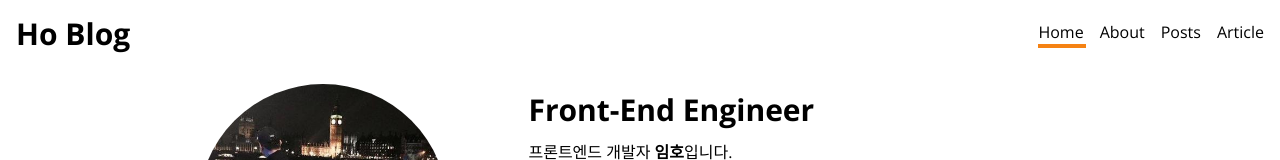
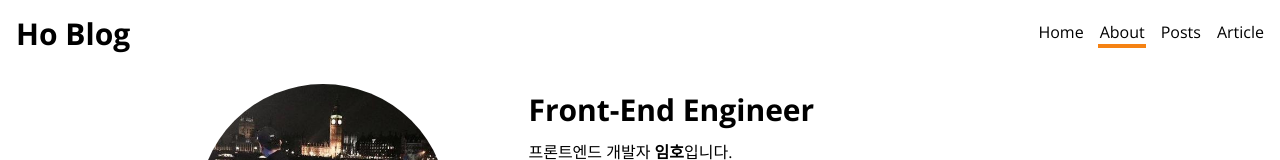
Before and after one commit to limhoooo/nextjs-blog, a Next.js app: page /about in a window 1280 px wide. Shown: the top 160 px of the page. Built offline with nearby package versions, Linux system fonts and the light colour scheme.

Commit message:
header 메뉴 애니메이션 변경

```diff
--- a/src/components/Header.tsx
+++ b/src/components/Header.tsx
@@ -14,7 +14,7 @@ const Header = () => {
   const pathname = usePathname();
   const [menuIndex, setMenuIndex] = useState(0);
   const menuBoxTranslate = menu.map(
-    (_, index) => `translate-x-[${index * 60}px]`
+    (_, index) => `translateX(${index * 60}px)`
   );
   const activeMenuBoxClass = menuBoxTranslate[menuIndex];
   const menuHover = (index: number) => {
@@ -46,7 +46,8 @@ const Header = () => {
         </ul>
         <div
           aria-label="active menu bar"
-          className={`w-12 h-1 bg-orange transition  ${activeMenuBoxClass}`}
+          className={`w-12 h-1 bg-orange transition `}
+          style={{ transform: `${activeMenuBoxClass}` }}
         ></div>
       </nav>
     </header>
```
